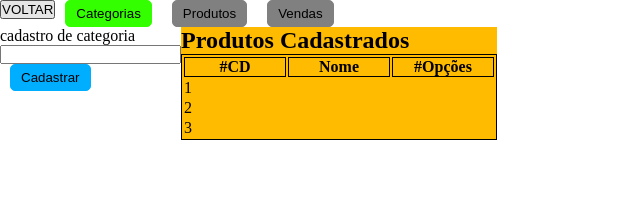
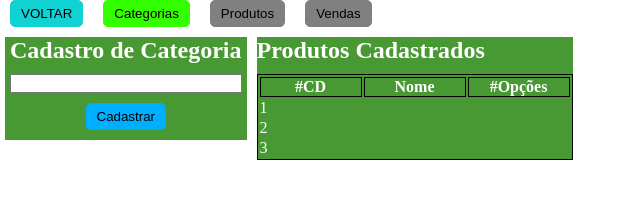
Before and after one commit to MaykonRO/MaykonRO.github.io, a plain HTML site: page view/categorias.html in a window 1280 px wide. Shown: the whole page, without its empty margins (0-640 px from the left). Drawn offline with Linux system fonts and the light colour scheme.

Commit message:
tela final

```diff
--- a/css/style.css
+++ b/css/style.css
@@ -44,6 +44,19 @@ th{
 
 .bt-vendas:hover{
     background-color: rgb(151, 0, 0);
+}
+
+.bt-voltar{
+    margin: 0 10px;
+    padding: 5px 10px;
+    border: 1px solid #11d2d2;
+    border-radius: 5px;
+    background-color: #11d2d2;
+    cursor: pointer;
+}
+
+.bt-voltar:hover{
+    background-color: #208d8d;
 }
 
 table,th{
@@ -167,7 +180,7 @@ table,th{
 
 /* pagina de produtos */
 
-    .tabela{
+    .tb-prod{
         background-color: #ffbb00;
     }
 
@@ -175,6 +188,20 @@ table,th{
         background-color: #ffbb00;
     }
 /* fim da pagina de produtos*/
+
+/* pagina de categorias */
+
+    .cad_categoria{
+        background-color: #489933;
+        color: white;
+    }
+
+    .tb-categoria{
+        background-color: #489933;
+        color: white;
+    }
+
+/* fim da pagina de categorias */
 
 /* Casses genéricas */
 
--- a/view/categorias.html
+++ b/view/categorias.html
@@ -9,7 +9,7 @@
 </head>
 
 <body>
-    <div class="botoes-topo inline">
+    <div class="botoes-topo inline pad10d">
         <div>
             <button type="button" class="bt-voltar" onclick="location.href='index.html'">VOLTAR</button>
         </div>
@@ -27,21 +27,25 @@
 
     </div> <!-- fim dos botoes-topo -->
     <div class="inline">
-        <div>
-            <form action="" method="get">
-                <div class="column">
-                    <label for="categoria">cadastro de categoria</label>
-                    <input type="text" name="cad_categoria" id="categoria">
+        <div class="marg05l">
+            <form action="" method="get" class="cad_categoria">
+                <div class="column pad10d">
+                    <label for="categoria" class="pad10d marg05l"><h2>Cadastro de Categoria</h2></label>
+                    <input type="text" name="cad_categoria" id="categoria" class="marg05l"/>
                 </div>
-                <button type="submit" class="bt-cadastrar">Cadastrar</button>
+                <div class="center pad10d">
+                    <button type="submit" class="bt-cadastrar">Cadastrar</button>
+                </div>
 
             </form>
         </div>
-        <div class="tabela">
+        <div class="tb-categoria marg05l" >
             <table>
 
+                <div class="pad10d">
+                    <h2>Produtos Cadastrados</h2>
 
-                <h2>Produtos Cadastrados</h2>
+                </div>
 
 
                 <tr>
```
Also changed, not shown: view/produtos.html (+4 -4 lines).
